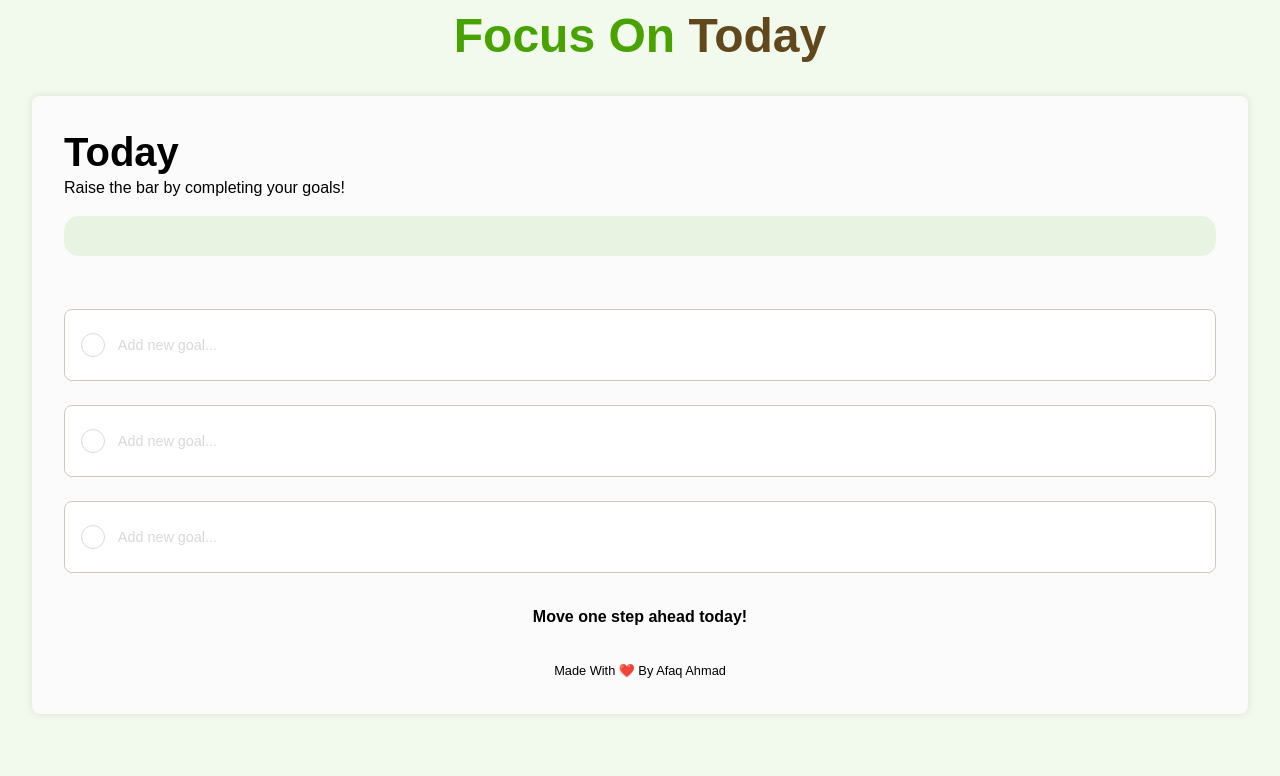
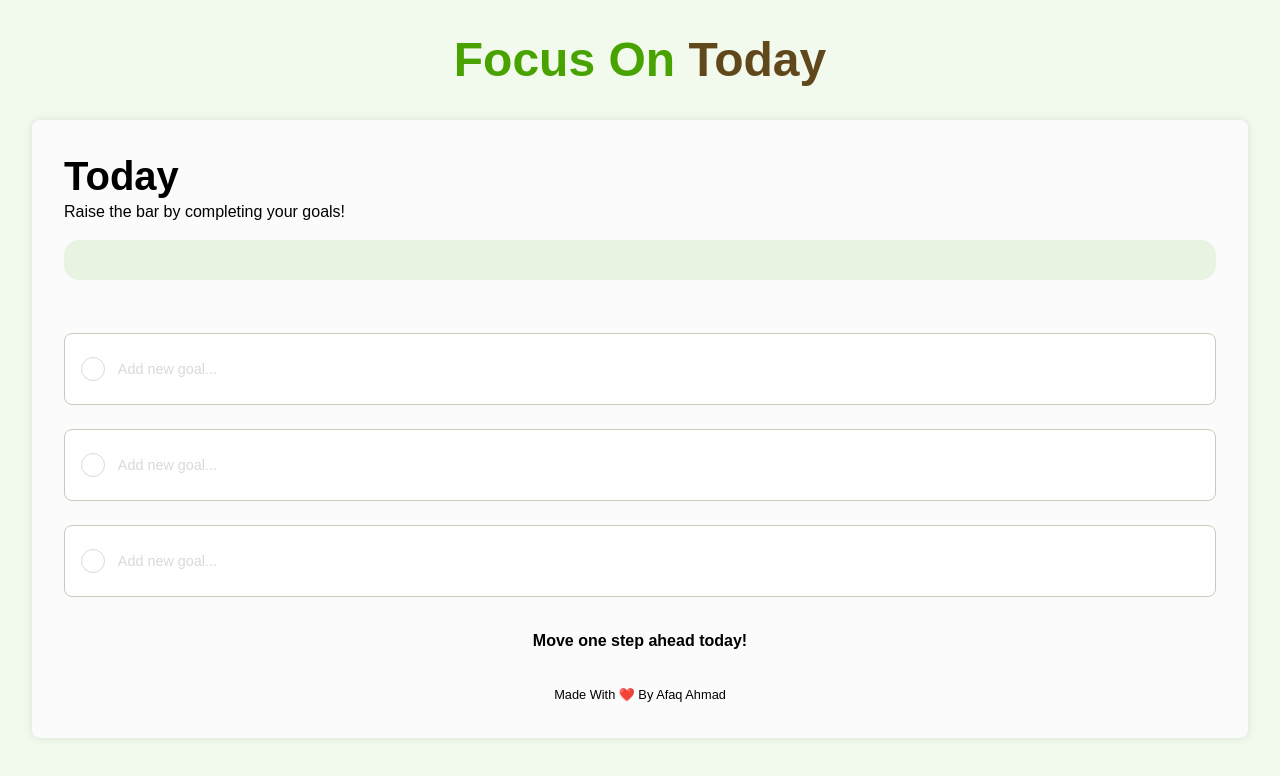
Before and after one commit to RajpootDevelopers/focus_on_today_vanillaJS_Responsive, a website built with Vite: page index.html in a window 1280 px wide. Built offline with nearby package versions, Linux system fonts and the light colour scheme; files whose address does not match are found by name; a web font is replaced by a local one.

Commit message:
padding added to main heading padding-top

```diff
--- a/styles/focusToday.css
+++ b/styles/focusToday.css
@@ -142,6 +142,7 @@ h2{
 @media(min-width: 475px){
         .heading{
             font-size: 2rem;
+            padding-top: 1rem;
         }
         h2{
             font-size: 1.5em;
@@ -188,6 +189,7 @@ h2{
     @media(min-width: 1024px){
         .heading{
             font-size: 3rem;
+            padding-top: 1.4rem;
         }
         h2{
             font-size: 2em;
@@ -210,6 +212,7 @@ h2{
     @media(min-width: 1280px){
         .heading{
             font-size: 3rem;
+            padding-top: 2rem;
         }
         h2{
             font-size: 2.5em;
```
